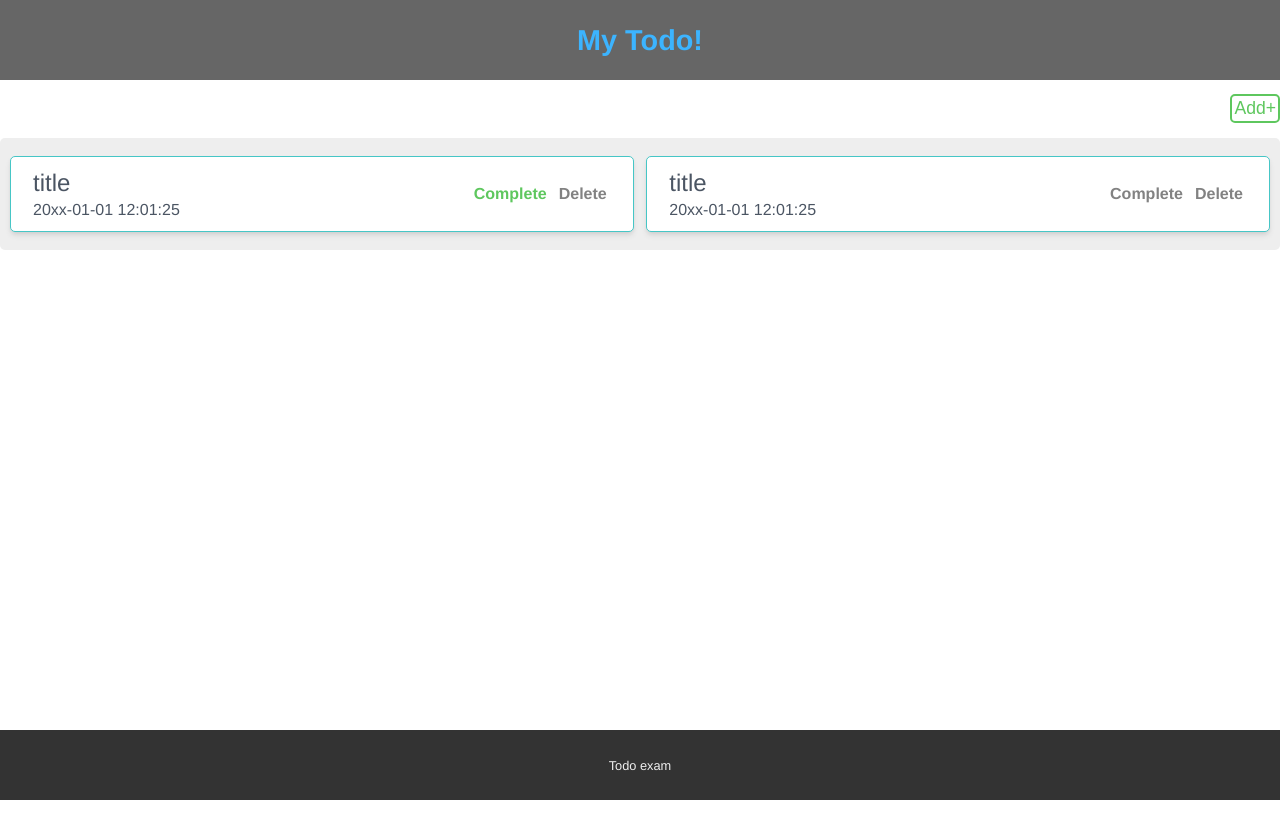
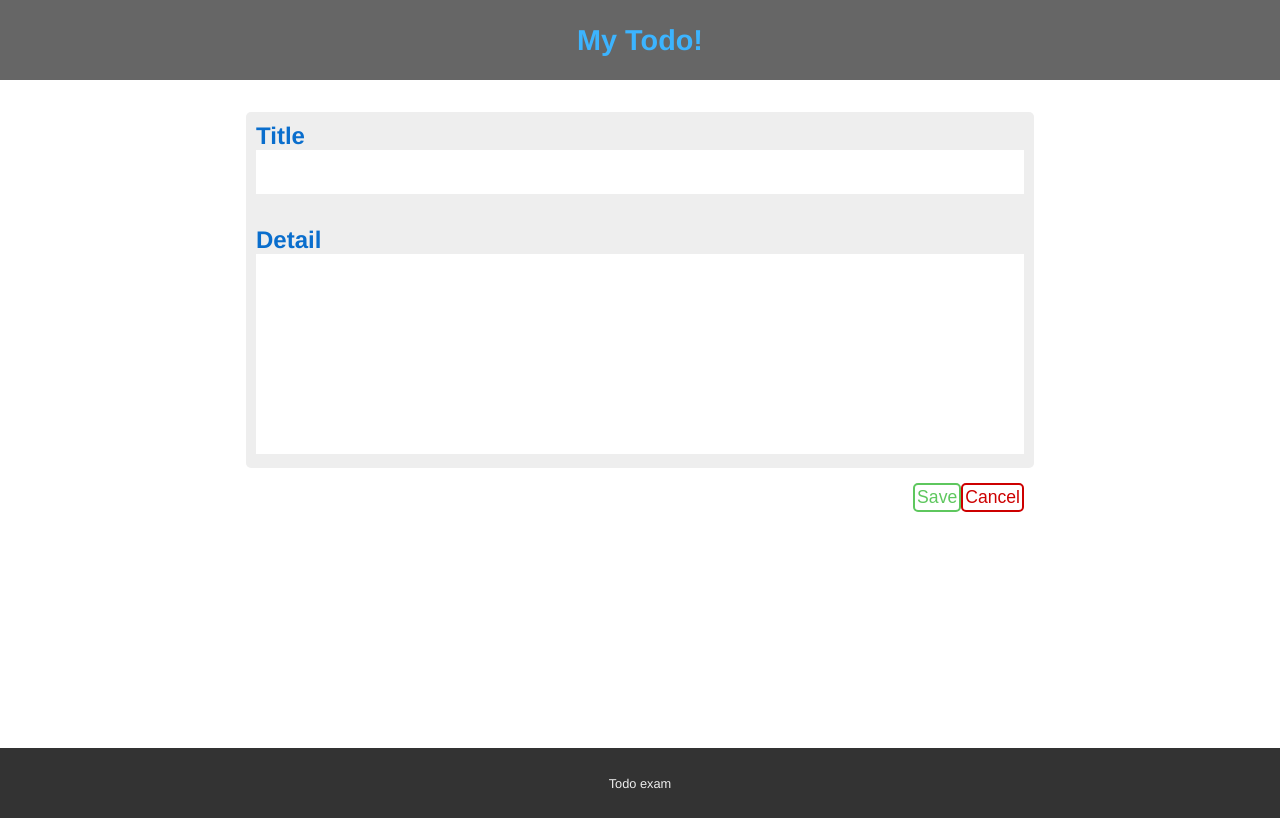
Before and after one commit to bgchoi205/mytodo_vue, a Vue app: page / in a window 1280 px wide. Both pictures are taken after a click on the button "Add+". Built offline with nearby package versions, Linux system fonts and the light colour scheme.

Commit message:
Add vue-router, TodoInput

```diff
--- a/package.json
+++ b/package.json
@@ -9,13 +9,15 @@
   },
   "dependencies": {
     "core-js": "^3.8.3",
-    "vue": "^3.2.13"
+    "vue": "^3.2.13",
+    "vue-router": "^4.3.0"
   },
   "devDependencies": {
     "@babel/core": "^7.12.16",
     "@babel/eslint-parser": "^7.12.16",
     "@vue/cli-plugin-babel": "~5.0.0",
     "@vue/cli-plugin-eslint": "~5.0.0",
+    "@vue/cli-plugin-router": "~5.0.0",
     "@vue/cli-service": "~5.0.0",
     "eslint": "^7.32.0",
     "eslint-plugin-vue": "^8.0.3"
--- a/src/App.vue
+++ b/src/App.vue
@@ -1,25 +1,16 @@
 <template>
-  <TodoHeader></TodoHeader>
-  <TodoList></TodoList>
-  <TodoFooter></TodoFooter>
+  <nav>
+    <router-link to="/">Home</router-link> |
+    <router-link to="/about">About</router-link>
+  </nav>
+  <router-view/>
 </template>
 
-<script>
-import TodoHeader from "./components/todos/TodoHeader.vue";
-import TodoList from "./components/todos/TodoList.vue";
-import TodoFooter from "./components/todos/TodoFooter.vue";
+<style>
+#app {
+  font-family: Avenir, Helvetica, Arial, sans-serif;
+}
 
-export default {
-  name: "App",
-  components: {
-    TodoHeader,
-    TodoList,
-    TodoFooter,
-  },
-};
-</script>
-
-<style>
 /* 노멀라이징 */
 * {
   padding: 0;
@@ -41,26 +32,4 @@ button {
   border: none;
 }
 /* 노멀라이징 끝 */
-
-#app {
-  font-family: Avenir, Helvetica, Arial, sans-serif;
-}
-
-/* common */
-
-.container {
-  max-width: 1280px;
-  margin: 0 auto;
-}
-
-.btn {
-  cursor: pointer;
-  font-weight: 500;
-  font-size: 1.1rem;
-  box-sizing: border-box;
-  border-radius: 5px;
-  padding: 2px;
-}
-
-/* common end */
 </style>
--- /dev/null
+++ b/src/components/todos/TodoInput.vue
@@ -0,0 +1,119 @@
+<template>
+    <div class="section-body">
+
+  <div class="container section-body-child">
+    <div id="section-input-wrap">
+      <div id="section-input">
+        <div id="title-input-wrap">
+          <div class="font-title"><span>Title</span></div>
+          <div><input type="text" name="title_input" id="title_input"></div>
+        </div>
+        <div id="detail-input-wrap">
+          <div class="font-title"><span>Detail</span></div>
+          <div>
+            <textarea name="detail_input" id="detail_input"></textarea>
+          </div>
+        </div>
+      </div>
+    </div>
+
+  </div>
+
+  <div class="container section-body-child">
+    <div id="section-btns-wrap">
+      <div id="section-btns">
+        <div class="btn-wrap">
+          <button class="btn btn-green">Save</button>
+          <button class="btn btn-red">Cancel</button>
+        </div>
+      </div>
+    </div>
+
+  </div>
+
+</div>
+</template>
+<script>
+export default {
+
+}
+</script>
+<style scoped>
+
+.font-title{
+  font-size:1.5rem;
+  font-weight:600;
+  color:#0A6ECD;
+}
+
+.section-body{
+  height:auto;
+  min-height:calc(100vh - 70px - 80px);
+  padding-top:80px;
+}
+
+.section-body-child {
+  margin-top: 0.9rem;
+}
+
+#section-btns{
+  display:flex;
+  justify-content:end;
+}
+
+.btn-green{
+  color:#5EC75E;
+  border:2px solid #5EC75E;
+}
+
+.btn-red{
+  color:#CD0000;
+  border:2px solid #CD0000;
+}
+
+#section-input-wrap{
+  width:100%;
+  height:100%;
+  display:flex;
+  justify-content:center;
+}
+
+#section-input{
+  background-color:#eee;
+  width:60%;
+  height:100%;
+  border-radius:5px;
+  display:flex;
+  flex-direction: column;
+  padding:10px;
+}
+
+#detail-input-wrap{
+  margin-top:2rem;
+}
+
+#section-btns-wrap{
+  display:flex;
+  justify-content:center;
+}
+
+#section-btns-wrap > #section-btns{
+  width:60%;
+}
+
+#title_input{
+  width:100%;
+  padding-top:10px;
+  padding-bottom:10px;
+  border: none;
+  font-size:1.3rem;
+}
+
+#detail_input{
+  width:100%;
+  height:calc(100vh * 0.25);
+  border: none;
+  resize: none;
+  font-size:1.2rem;
+}
+</style>
--- a/src/components/todos/TodoList.vue
+++ b/src/components/todos/TodoList.vue
@@ -2,7 +2,7 @@
   <div class="section-body">
     <div class="container section-body-child">
       <div id="section-btns">
-        <button class="btn btn-green">Add+</button>
+        <button id="add-btn" class="btn btn-green" v-on:click="openInputClick">Add+</button>
       </div>
     </div>
     <div class="container section-body-child">
@@ -38,7 +38,15 @@
   </div>
 </template>
 <script>
-export default {};
+export default {
+
+  methods:{
+    openInputClick(){
+      return this.$emit("openInput");
+    }
+  }
+
+};
 </script>
 <style scoped>
 .section-body {
@@ -111,7 +119,6 @@ export default {};
 
 .todo-title {
   font-size: 1.5rem;
-  color: ;
 }
 
 .todo-right {
--- a/src/main.js
+++ b/src/main.js
@@ -1,4 +1,5 @@
 import { createApp } from 'vue'
 import App from './App.vue'
+import router from './router'
 
-createApp(App).mount('#app')
+createApp(App).use(router).mount('#app')
--- /dev/null
+++ b/src/router/index.js
@@ -0,0 +1,25 @@
+import { createRouter, createWebHistory } from 'vue-router'
+import TodoView from '../views/TodoView.vue'
+
+const routes = [
+  {
+    path: '/',
+    name: 'todo',
+    component: TodoView
+  },
+  {
+    path: '/about',
+    name: 'about',
+    // route level code-splitting
+    // this generates a separate chunk (about.[hash].js) for this route
+    // which is lazy-loaded when the route is visited.
+    component: () => import(/* webpackChunkName: "about" */ '../views/AboutView.vue')
+  }
+]
+
+const router = createRouter({
+  history: createWebHistory(process.env.BASE_URL),
+  routes
+})
+
+export default router
--- /dev/null
+++ b/src/views/AboutView.vue
@@ -0,0 +1,5 @@
+<template>
+  <div class="about">
+    <h1>This is an about page</h1>
+  </div>
+</template>
--- /dev/null
+++ b/src/views/TodoView.vue
@@ -0,0 +1,53 @@
+<template>
+  <TodoHeader></TodoHeader>
+  <TodoList @openInput="openInput" v-if="isInputState == false"></TodoList>
+  <TodoInput v-if="isInputState"></TodoInput>
+  <TodoFooter></TodoFooter>
+</template>
+
+<script>
+import TodoHeader from "../components/todos/TodoHeader.vue";
+import TodoList from "../components/todos/TodoList.vue";
+import TodoFooter from "../components/todos/TodoFooter.vue";
+import TodoInput from "../components/todos/TodoInput.vue";
+
+export default {
+  name: "TodoApp",
+  data(){
+    return{isInputState: false}
+  },
+  components: {
+    TodoHeader,
+    TodoList,
+    TodoInput,
+    TodoFooter,
+  },
+  methods:{
+    openInput(){
+      return this.isInputState = true
+    }
+  }
+};
+</script>
+
+<style>
+
+
+/* common */
+
+.container {
+  max-width: 1280px;
+  margin: 0 auto;
+}
+
+.btn {
+  cursor: pointer;
+  font-weight: 500;
+  font-size: 1.1rem;
+  box-sizing: border-box;
+  border-radius: 5px;
+  padding: 2px;
+}
+
+/* common end */
+</style>
```
Also changed, not shown: 1 other file (tests, documents, lock files or other folders).
